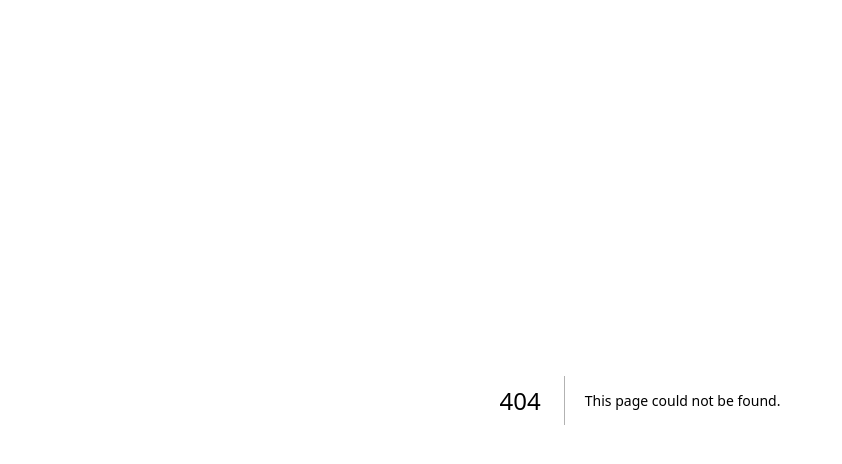
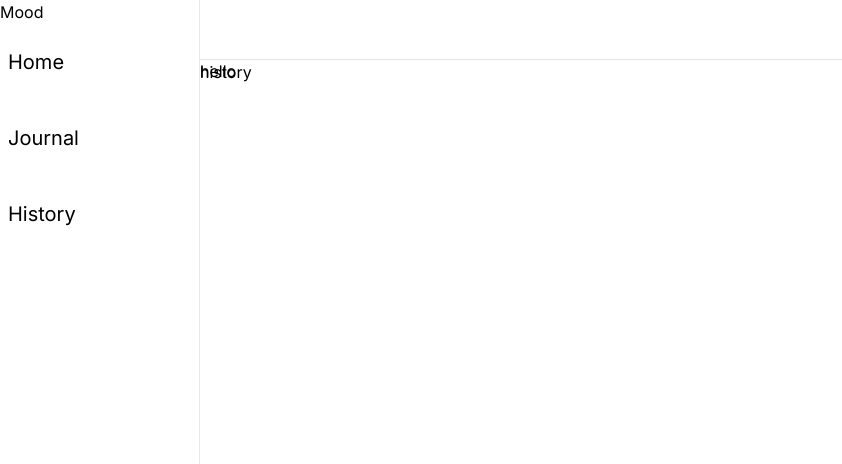
Before and after one commit to mattbatman/fem-mood, a Next.js app: page /history in a window 1280 px wide. Before the commit this address had no page. Shown: the top 464 px of the page, without its empty margins (0-842 px from the left). Built offline with nearby package versions, Linux system fonts and the light colour scheme.

Commit message:
Add history page to layout

```diff
--- /dev/null
+++ b/app/(dashboard)/history/page.tsx
@@ -0,0 +1,5 @@
+const History = () => {
+  return <div>history</div>
+}
+
+export default History
--- a/app/(dashboard)/layout.tsx
+++ b/app/(dashboard)/layout.tsx
@@ -4,6 +4,7 @@ import Link from 'next/link'
 const links = [
   { href: '/', label: 'Home' },
   { href: '/journal', label: 'Journal' },
+  { href: '/history', label: 'History' },
 ]
 
 const DashboardLayout = ({ children }) => {
```
